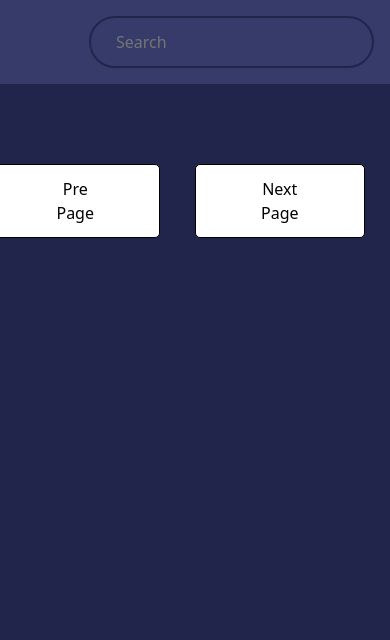
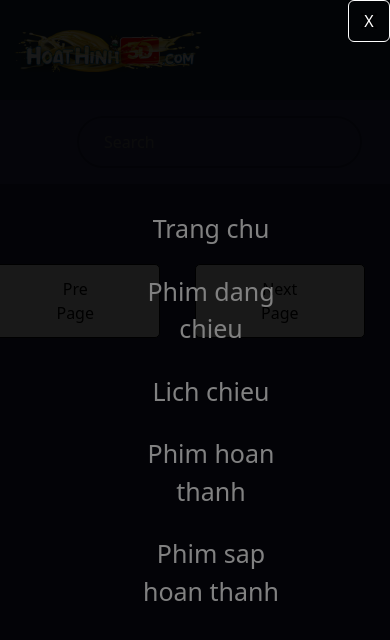
Before and after one commit to Nguyen-Van-Thuan/advaned-movie-bootstrap-32, a plain HTML site: page index.html in a window 390 px wide. Drawn offline with Linux system fonts and the light colour scheme; no server answers.

Commit message:
update souce-code

```diff
--- a/asstes/css/main.css
+++ b/asstes/css/main.css
@@ -81,7 +81,6 @@ body {
   max-height: 150px;
   overflow-y: auto;
 }
-<<<<<<< HEAD
 .box-content .normal {
   color: orange;
 }
@@ -94,10 +93,12 @@ body {
 
 /* ---Search./Start--- */
 .wrap-form {
+  padding: 16px;
+  background-color: #373b69;
+}
+.wrap-form .form {
   display: flex;
   justify-content: flex-end;
-  padding: 16px;
-  background-color: #373b69;
 }
 .wrap-form input {
   background-color: transparent;
@@ -124,32 +125,84 @@ body {
 .pagi-listing .pagi-button:hover {
   background-color: red;
   color: #fff;
-=======
-
-/* Search */
-header {
-  padding: 1rem;
-  display: flex;
-  justify-content: flex-end;
-  background-color: #373b69;
 }
 
-.search {
-  background-color: transparent;
-  border: 2px solid #22254b;
-  border-radius: 50px;
-  font-family: inherit;
-  font-size: 1rem;
-  padding: 0.5rem 1rem;
+
+/* Header.Start */
+.header-main {
+  background: #1b2d3c;
+}
+.header-main .logo {
+  display: flex;
+  justify-content: left;
+  align-items: center;
+  height: 100px;
+}
+.header-main .logo img {
+  object-fit: cover;
+  max-width: 190px;
+}
+.menu-main {
+  display: flex;
+  align-items: center;
+  height: 100px;
+  margin: 0;
+  justify-content: flex-end;
+}
+.menu-main li {
+  list-style: none;
   color: #fff;
+  font-size: 18px;
+  margin-left: 50px;
 }
 
-.search::placeholder {
-  color: #7378c5;
+/* Responsive */
+@media screen and (max-width: 1199px) {
+  .menu-main li {
+    font-size: 15px;
+    margin-left: 20px;
+  }
 }
+@media screen and (max-width: 991px) {
+  .menu-main {
+    display: none;
+  }
 
-.search:focus {
-  outline: none;
-  background-color: var(--primary-color);
->>>>>>> 7ce341bfe9b3cac8bf1565071365942196e56c15
+  /* css menu mobile */
+  #wrap-mobile {
+    position: fixed;
+    width: 100%;
+    height: 100%;
+    z-index: 99999;
+    top: 0;
+    background-color: rgba(0,0,0, 0.9);
+  }
+  .menu-mobile {
+    position: absolute;
+    top: 50%;
+    left: 50%;
+    transform: translate(-50%, -50%);
+  }
+  .menu-mobile li {
+    color: #818181;
+    list-style: none;
+    text-align: center;
+    margin-bottom: 25px;
+    font-size: 25px;
+  }
+  .menu-mobile li:hover {
+    color: #fff;
+  }
+  /* css button close */
+  .btn-close {
+    border: 1px solid #fff;
+    color: #fff;
+    display: flex;
+    align-items: center;
+    justify-content: center;
+    opacity: 1;
+    padding: 12px;
+    position: absolute;
+    right: 0;
+  }
 }
--- a/index.html
+++ b/index.html
@@ -17,10 +17,45 @@
 
 <body>
 
+  <!-- Header./Start -->
+  <div class="header-main">
+    <div class="container">
+      <div class="row">
+
+        <div class="col-12 col-sm-2 col-md-2">
+          <div class="logo">
+            <img src="./asstes/images/logo1.png" />
+          </div>
+        </div>
+
+        <div class="col-12 col-sm-10 col-md-10">
+          <!-- Menu-desktop -->
+          <ul class="menu-main">
+            <li>Trang chu</li>
+            <li>Phim dang chieu</li>
+            <li>Lich chieu</li>
+            <li>Phim hoan thanh</li>
+            <li>Phim sap hoan thanh</li>
+          </ul>
+
+        </div>
+
+      </div>
+    </div>
+  </div>
+
   <div class="wrap-form">
-    <form class="form">
-      <input type="text" class="input-form" placeholder="Search"/>
-    </form>
+    <div class="container">
+      <div class="row">
+        <div class="col-12 col-sm-12 col-md-12">
+
+          <form class="form">
+            <input type="text" class="input-form" placeholder="Search" />
+          </form>
+
+        </div>
+      </div>
+    </div>
   </div>
 
   <div class="listing-product">
@@ -40,6 +75,19 @@
   </div>
 
 
+  <!-- Menu Tablet + Mobile -->
+
+  <div id="wrap-mobile">
+    <button class="btn-close">X</button>
+    <ul class="menu-mobile">
+      <li>Trang chu</li>
+      <li>Phim dang chieu</li>
+      <li>Lich chieu</li>
+      <li>Phim hoan thanh</li>
+      <li>Phim sap hoan thanh</li>
+    </ul>
+  </div>
+
   <!-- Import axios -->
   <script src="./lib/axios.min.js"></script>
 
```
Also changed, not shown: asstes/images/logo1.png (added).
